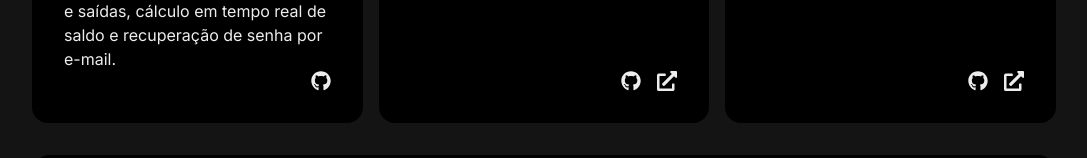
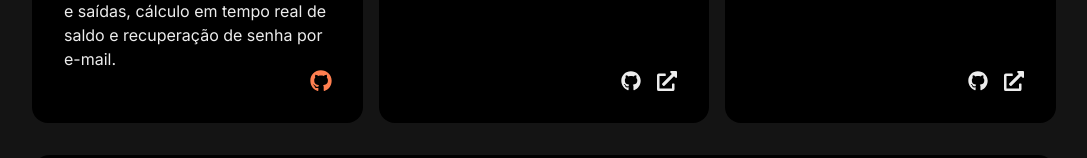
Before and after one commit to mwndl/portfolio, a Next.js app: page / in a window 1280 px wide. In both pictures the pointer is over the link 416 px from the left and 1848 px from the top of the page. Shown: the part 1768-1926 px from the top of the page, without its empty margins (96-1183 px from the left). Built offline with nearby package versions, Linux system fonts and the light colour scheme.

Commit message:
feat: add hover effect to project links

```diff
--- a/src/app/components/Projects/styles.module.css
+++ b/src/app/components/Projects/styles.module.css
@@ -71,6 +71,15 @@
     padding: 2rem;
     border-radius: 1rem;
     opacity: 0;
+}
+
+.iconLink {
+    transition: color 0.3s ease, scale 0.3s ease;
+}
+
+.iconLink:hover {
+    color: #ff7f50;
+    scale: 1.1;
 }
 
 .title, .description, .iconLink {
```
